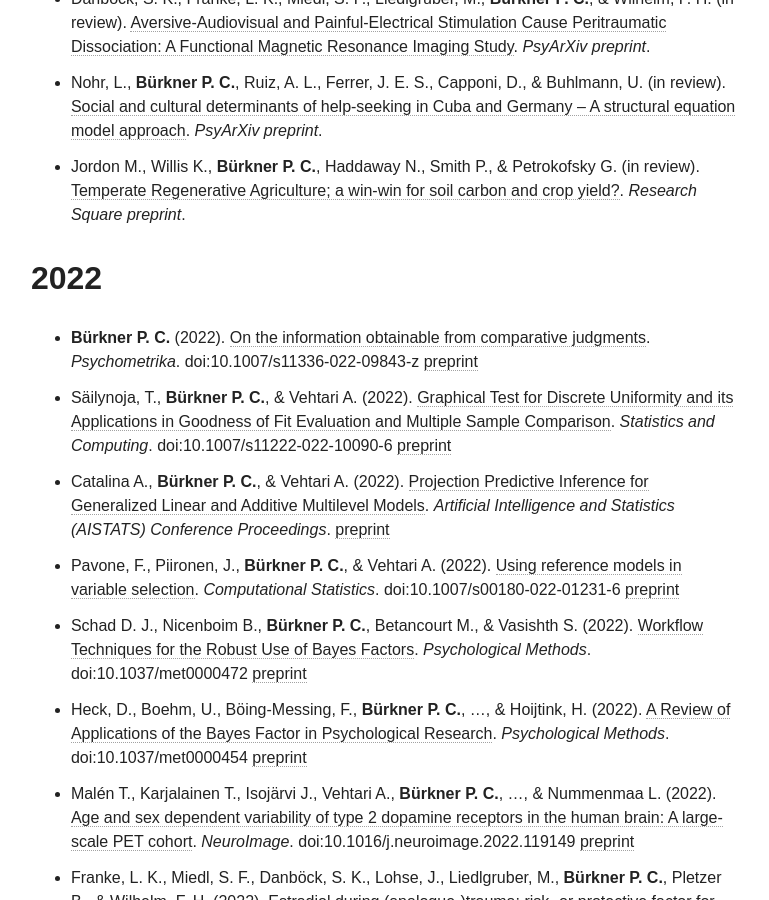
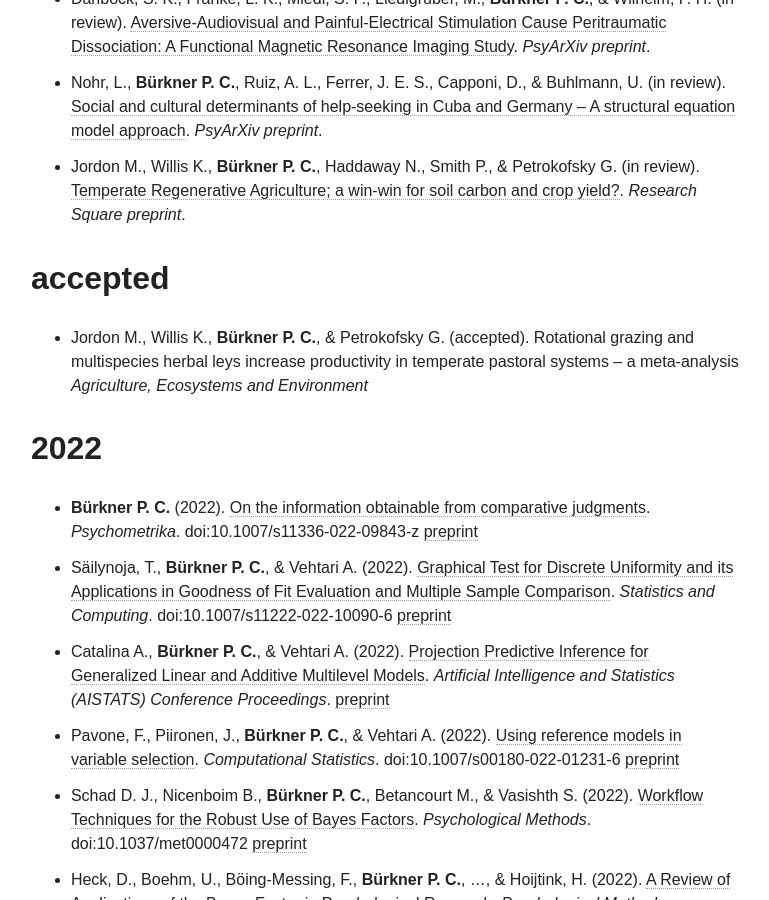
Before and after one commit to paul-buerkner/paul-buerkner.github.io, a Jekyll site: the page built from publications/index.md, in a window 1280 px wide and 900 px high, scrolled down 1643 px. Shown: the whole window, without its empty margins (255-1024 px from the left). Built offline with Jekyll 4.4.1, drawn with Linux system fonts in a browser that asks for light colours; nearby versions of some CDN libraries.

Commit message:
add accepted paper

```diff
--- a/publications/index.md
+++ b/publications/index.md
@@ -23,6 +23,10 @@ excerpt: "A list of my publications"
 * Danböck, S. K., Franke, L. K., Miedl, S. F., Liedlgruber, M., **Bürkner P. C.**, & Wilhelm, F. H. (in review). [Aversive-Audiovisual and Painful-Electrical Stimulation Cause Peritraumatic Dissociation: A Functional Magnetic Resonance Imaging Study](https://psyarxiv.com/tgc7m/). *PsyArXiv preprint*.
 * Nohr, L., **Bürkner P. C.**, Ruiz, A. L., Ferrer, J. E. S., Capponi, D., & Buhlmann, U. (in review). [Social and cultural determinants of help-seeking in Cuba and Germany – A structural equation model approach](https://psyarxiv.com/5tqwv/). *PsyArXiv preprint*.
 * Jordon M., Willis K., **Bürkner P. C.**, Haddaway N., Smith P., & Petrokofsky G. (in review). [Temperate Regenerative Agriculture; a win-win for soil carbon and crop yield?](https://www.researchsquare.com/article/rs-1064515/v1). *Research Square preprint*.
+
+## accepted
+
+* Jordon M., Willis K., **Bürkner P. C.**, & Petrokofsky G. (accepted). Rotational grazing and multispecies herbal leys increase productivity in temperate pastoral systems – a meta-analysis *Agriculture, Ecosystems and Environment*
 
 ## 2022
 
```
